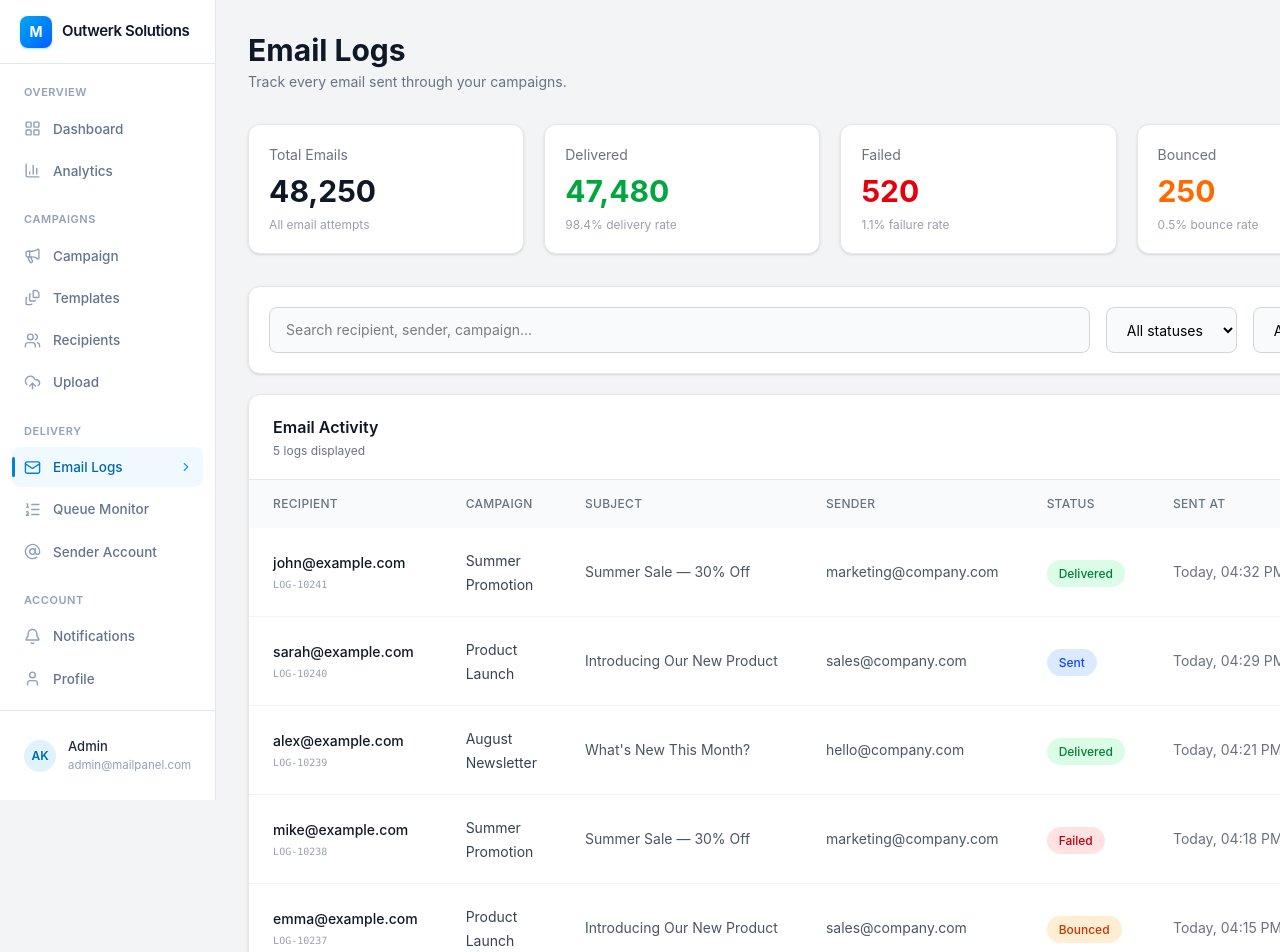
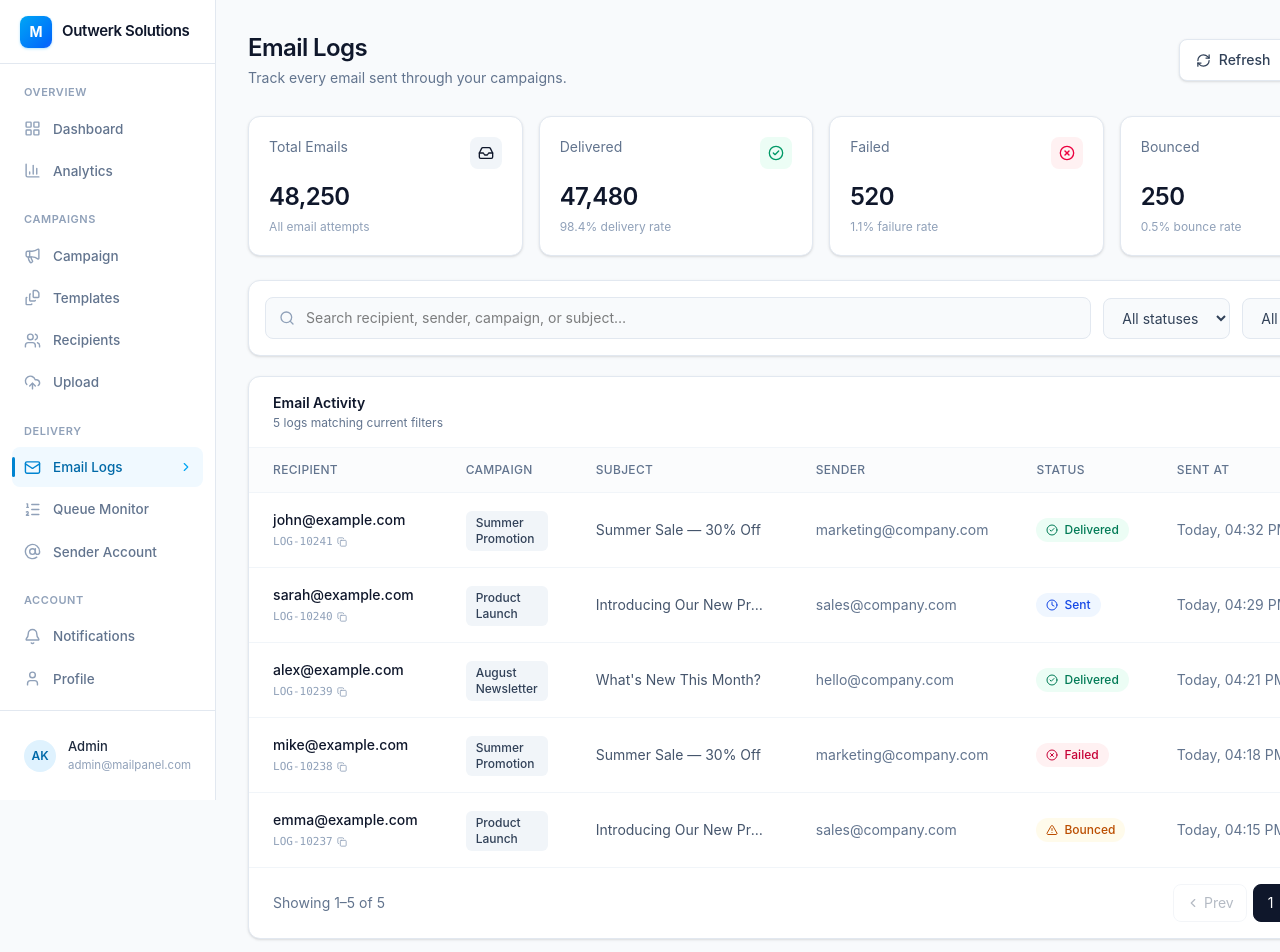
Before and after one commit to Muhibkhan12/email-automation, a React (Vite) app in the folder frontend/: page /emaillogs in a window 1280 px wide. Shown: the top 952 px of the page. Built offline with nearby package versions, Linux system fonts and the light colour scheme.

Commit message:
Emaillogs revamped

```diff
--- a/frontend/src/pages/EmailLogs.tsx
+++ b/frontend/src/pages/EmailLogs.tsx
@@ -1,5 +1,19 @@
-import { useState } from "react";
+import { useMemo, useState } from "react";
 import Sidebar from "./Sidebar";
+import {
+  Search,
+  Download,
+  RefreshCw,
+  ChevronLeft,
+  ChevronRight,
+  CheckCircle2,
+  XCircle,
+  Clock,
+  AlertTriangle,
+  Copy,
+  Inbox,
+  MoreHorizontal,
+} from "lucide-react";
 
 type EmailStatus = "Sent" | "Delivered" | "Failed" | "Bounced";
 
@@ -61,99 +75,131 @@ const emailLogs: EmailLog[] = [
   },
 ];
 
+const PAGE_SIZE = 5;
+
 const EmailLogs = () => {
   const [search, setSearch] = useState("");
   const [statusFilter, setStatusFilter] = useState("All");
+  const [dateFilter, setDateFilter] = useState("All time");
+  const [page, setPage] = useState(1);
+  const [copiedId, setCopiedId] = useState<string | null>(null);
 
-  const filteredLogs = emailLogs.filter((log) => {
+  const filteredLogs = useMemo(() => {
+    return emailLogs.filter((log) => {
+      const q = search.toLowerCase();
       const matchesSearch =
-      log.recipient.toLowerCase().includes(search.toLowerCase()) ||
-      log.sender.toLowerCase().includes(search.toLowerCase()) ||
-      log.campaign.toLowerCase().includes(search.toLowerCase()) ||
-      log.subject.toLowerCase().includes(search.toLowerCase());
+        log.recipient.toLowerCase().includes(q) ||
+        log.sender.toLowerCase().includes(q) ||
+        log.campaign.toLowerCase().includes(q) ||
+        log.subject.toLowerCase().includes(q);
 
-    const matchesStatus =
-      statusFilter === "All" || log.status === statusFilter;
+      const matchesStatus = statusFilter === "All" || log.status === statusFilter;
 
       return matchesSearch && matchesStatus;
     });
+  }, [search, statusFilter]);
+
+  const totalPages = Math.max(1, Math.ceil(filteredLogs.length / PAGE_SIZE));
+  const paginatedLogs = filteredLogs.slice((page - 1) * PAGE_SIZE, page * PAGE_SIZE);
+
+  const handleSearchChange = (value: string) => {
+    setSearch(value);
+    setPage(1);
+  };
+
+  const handleStatusChange = (value: string) => {
+    setStatusFilter(value);
+    setPage(1);
+  };
+
+  const handleCopy = (id: string) => {
+    navigator.clipboard?.writeText(id);
+    setCopiedId(id);
+    setTimeout(() => setCopiedId(null), 1200);
+  };
 
   return (
-    <div className="flex min-h-screen bg-gray-100">
+    <div className="flex min-h-screen bg-slate-50">
       <Sidebar />
 
-      <main className="flex-1 p-8">
-
+      <main className="flex-1 p-6 md:p-8">
         {/* Header */}
-        <div className="mb-8 flex flex-col gap-4 sm:flex-row sm:items-center sm:justify-between">
+        <div className="mb-7 flex flex-col gap-4 sm:flex-row sm:items-center sm:justify-between">
           <div>
-            <h1 className="text-3xl font-bold text-gray-900">
+            <h1 className="text-2xl font-semibold tracking-tight text-slate-900">
               Email Logs
             </h1>
-
-            <p className="mt-1 text-sm text-gray-500">
+            <p className="mt-1 text-sm text-slate-500">
               Track every email sent through your campaigns.
             </p>
           </div>
 
-          <button className="rounded-lg bg-black px-5 py-2.5 text-sm font-medium text-white transition hover:bg-gray-800">
-            Export Logs
+          <div className="flex items-center gap-2">
+            <button className="flex items-center gap-2 rounded-lg border border-slate-200 bg-white px-4 py-2.5 text-sm font-medium text-slate-700 shadow-sm transition hover:bg-slate-50">
+              <RefreshCw size={15} />
+              Refresh
             </button>
+            <button className="flex items-center gap-2 rounded-lg bg-slate-900 px-4 py-2.5 text-sm font-medium text-white shadow-sm transition hover:bg-slate-800">
+              <Download size={15} />
+              Export
+            </button>
+          </div>
         </div>
 
         {/* Statistics */}
-        <div className="mb-8 grid grid-cols-1 gap-5 md:grid-cols-2 lg:grid-cols-4">
-
+        <div className="mb-6 grid grid-cols-1 gap-4 sm:grid-cols-2 lg:grid-cols-4">
           <StatCard
             title="Total Emails"
             value="48,250"
             description="All email attempts"
+            icon={Inbox}
+            accent="text-slate-900 bg-slate-100"
           />
-
           <StatCard
             title="Delivered"
             value="47,480"
             description="98.4% delivery rate"
-            valueClass="text-green-600"
+            icon={CheckCircle2}
+            accent="text-emerald-600 bg-emerald-50"
           />
-
           <StatCard
             title="Failed"
             value="520"
             description="1.1% failure rate"
-            valueClass="text-red-600"
+            icon={XCircle}
+            accent="text-rose-600 bg-rose-50"
           />
-
           <StatCard
             title="Bounced"
             value="250"
             description="0.5% bounce rate"
-            valueClass="text-orange-500"
+            icon={AlertTriangle}
+            accent="text-amber-600 bg-amber-50"
           />
-
         </div>
 
         {/* Filters */}
-        <div className="mb-5 rounded-xl border border-gray-200 bg-white p-5 shadow-sm">
-
-          <div className="flex flex-col gap-4 lg:flex-row">
-
-            {/* Search */}
+        <div className="mb-5 rounded-xl border border-slate-200 bg-white p-4 shadow-sm">
+          <div className="flex flex-col gap-3 lg:flex-row lg:items-center">
             <div className="relative flex-1">
+              <Search
+                size={16}
+                className="pointer-events-none absolute left-3.5 top-1/2 -translate-y-1/2 text-slate-400"
+              />
               <input
                 type="text"
-                placeholder="Search recipient, sender, campaign..."
+                placeholder="Search recipient, sender, campaign, or subject…"
                 value={search}
-                onChange={(e) => setSearch(e.target.value)}
-                className="w-full rounded-lg border border-gray-300 bg-gray-50 px-4 py-3 text-sm outline-none transition focus:border-gray-500 focus:bg-white"
+                onChange={(e) => handleSearchChange(e.target.value)}
+                className="w-full rounded-lg border border-slate-200 bg-slate-50 py-2.5 pl-10 pr-4 text-sm outline-none transition focus:border-slate-400 focus:bg-white focus:ring-2 focus:ring-slate-100"
               />
             </div>
 
-            {/* Status */}
+            <div className="flex gap-3">
               <select
                 value={statusFilter}
-              onChange={(e) => setStatusFilter(e.target.value)}
-              className="rounded-lg border border-gray-300 bg-gray-50 px-4 py-3 text-sm outline-none"
+                onChange={(e) => handleStatusChange(e.target.value)}
+                className="rounded-lg border border-slate-200 bg-slate-50 px-3.5 py-2.5 text-sm text-slate-700 outline-none transition focus:border-slate-400"
               >
                 <option value="All">All statuses</option>
                 <option value="Sent">Sent</option>
@@ -162,185 +208,174 @@ const EmailLogs = () => {
                 <option value="Bounced">Bounced</option>
               </select>
 
-            {/* Date */}
-            <select className="rounded-lg border border-gray-300 bg-gray-50 px-4 py-3 text-sm outline-none">
+              <select
+                value={dateFilter}
+                onChange={(e) => setDateFilter(e.target.value)}
+                className="rounded-lg border border-slate-200 bg-slate-50 px-3.5 py-2.5 text-sm text-slate-700 outline-none transition focus:border-slate-400"
+              >
                 <option>All time</option>
                 <option>Today</option>
                 <option>Last 7 days</option>
                 <option>Last 30 days</option>
               </select>
-
             </div>
           </div>
 
+          {(search || statusFilter !== "All") && (
+            <div className="mt-3 flex items-center gap-2 text-xs text-slate-500">
+              <span>
+                {filteredLogs.length} result{filteredLogs.length !== 1 && "s"}
+              </span>
+              <button
+                onClick={() => {
+                  setSearch("");
+                  setStatusFilter("All");
+                  setPage(1);
+                }}
+                className="font-medium text-slate-600 underline underline-offset-2 hover:text-slate-900"
+              >
+                Clear filters
+              </button>
+            </div>
+          )}
+        </div>
+
         {/* Logs Table */}
-        <div className="overflow-hidden rounded-xl border border-gray-200 bg-white shadow-sm">
-
-          <div className="flex items-center justify-between border-b border-gray-200 px-6 py-5">
-
+        <div className="overflow-hidden rounded-xl border border-slate-200 bg-white shadow-sm">
+          <div className="flex items-center justify-between border-b border-slate-100 px-6 py-4">
             <div>
-              <h2 className="font-semibold text-gray-900">
-                Email Activity
-              </h2>
-
-              <p className="mt-1 text-xs text-gray-500">
-                {filteredLogs.length} logs displayed
+              <h2 className="text-sm font-semibold text-slate-900">Email Activity</h2>
+              <p className="mt-0.5 text-xs text-slate-500">
+                {filteredLogs.length} logs matching current filters
               </p>
             </div>
-
-            <button className="text-sm font-medium text-gray-600 hover:text-black">
-              Refresh
-            </button>
-
           </div>
 
           <div className="overflow-x-auto">
-
             <table className="w-full text-left">
-
-              <thead className="bg-gray-50">
-                <tr className="text-xs uppercase tracking-wide text-gray-500">
-
-                  <th className="px-6 py-4 font-medium">
-                    Recipient
-                  </th>
-
-                  <th className="px-6 py-4 font-medium">
-                    Campaign
-                  </th>
-
-                  <th className="px-6 py-4 font-medium">
-                    Subject
-                  </th>
-
-                  <th className="px-6 py-4 font-medium">
-                    Sender
-                  </th>
-
-                  <th className="px-6 py-4 font-medium">
-                    Status
-                  </th>
-
-                  <th className="px-6 py-4 font-medium">
-                    Sent At
-                  </th>
-
-                  <th className="px-6 py-4">
-                  </th>
-
+              <thead>
+                <tr className="border-b border-slate-100 bg-slate-50/60 text-xs uppercase tracking-wide text-slate-500">
+                  <th className="px-6 py-3.5 font-medium">Recipient</th>
+                  <th className="px-6 py-3.5 font-medium">Campaign</th>
+                  <th className="px-6 py-3.5 font-medium">Subject</th>
+                  <th className="px-6 py-3.5 font-medium">Sender</th>
+                  <th className="px-6 py-3.5 font-medium">Status</th>
+                  <th className="px-6 py-3.5 font-medium">Sent At</th>
+                  <th className="px-6 py-3.5" />
                 </tr>
               </thead>
 
-              <tbody className="divide-y divide-gray-100">
-
-                {filteredLogs.map((log) => (
-                  <tr
-                    key={log.id}
-                    className="transition hover:bg-gray-50"
+              <tbody className="divide-y divide-slate-100">
+                {paginatedLogs.map((log) => (
+                  <tr key={log.id} className="group transition hover:bg-slate-50/80">
+                    <td className="px-6 py-4">
+                      <p className="text-sm font-medium text-slate-900">{log.recipient}</p>
+                      <button
+                        onClick={() => handleCopy(log.id)}
+                        className="mt-1 flex items-center gap-1 font-mono text-[11px] text-slate-400 hover:text-slate-700"
                       >
-
-                    <td className="px-6 py-5">
-                      <div>
-                        <p className="text-sm font-medium text-gray-900">
-                          {log.recipient}
-                        </p>
-
-                        <p className="mt-1 font-mono text-[10px] text-gray-400">
                         {log.id}
-                        </p>
-                      </div>
+                        <Copy size={10} />
+                        {copiedId === log.id && (
+                          <span className="ml-1 text-emerald-600">Copied</span>
+                        )}
+                      </button>
                     </td>
 
-                    <td className="px-6 py-5">
-                      <span className="text-sm text-gray-700">
+                    <td className="px-6 py-4">
+                      <span className="inline-flex rounded-md bg-slate-100 px-2.5 py-1 text-xs font-medium text-slate-700">
                         {log.campaign}
                       </span>
                     </td>
 
-                    <td className="max-w-xs px-6 py-5">
-                      <p className="truncate text-sm text-gray-600">
-                        {log.subject}
-                      </p>
+                    <td className="max-w-[220px] px-6 py-4">
+                      <p className="truncate text-sm text-slate-600">{log.subject}</p>
                     </td>
 
-                    <td className="px-6 py-5">
-                      <p className="text-sm text-gray-600">
-                        {log.sender}
-                      </p>
+                    <td className="px-6 py-4">
+                      <p className="text-sm text-slate-500">{log.sender}</p>
                     </td>
 
-                    <td className="px-6 py-5">
+                    <td className="px-6 py-4">
                       <StatusBadge status={log.status} />
                     </td>
 
-                    <td className="whitespace-nowrap px-6 py-5 text-sm text-gray-500">
+                    <td className="whitespace-nowrap px-6 py-4 text-sm text-slate-500">
                       {log.sentAt}
                     </td>
 
-                    <td className="px-6 py-5">
-                      <button className="rounded-lg border border-gray-200 px-3 py-1.5 text-xs font-medium text-gray-600 hover:bg-gray-100">
-                        View
+                    <td className="px-6 py-4 text-right">
+                      <button className="rounded-lg p-2 text-slate-400 opacity-0 transition group-hover:opacity-100 hover:bg-slate-100 hover:text-slate-700">
+                        <MoreHorizontal size={16} />
                       </button>
                     </td>
-
                   </tr>
                 ))}
-
               </tbody>
-
             </table>
-
           </div>
 
           {/* Empty State */}
           {filteredLogs.length === 0 && (
-            <div className="px-6 py-16 text-center">
-              <h3 className="font-medium text-gray-900">
-                No emails found
-              </h3>
-
-              <p className="mt-1 text-sm text-gray-500">
-                Try changing your search or filters.
+            <div className="flex flex-col items-center px-6 py-16 text-center">
+              <div className="mb-3 flex h-11 w-11 items-center justify-center rounded-full bg-slate-100">
+                <Inbox size={18} className="text-slate-400" />
+              </div>
+              <h3 className="text-sm font-medium text-slate-900">No emails found</h3>
+              <p className="mt-1 text-sm text-slate-500">
+                Try adjusting your search or filters.
               </p>
             </div>
           )}
 
           {/* Pagination */}
-          <div className="flex items-center justify-between border-t border-gray-100 px-6 py-4">
-
-            <p className="text-sm text-gray-500">
-              Showing 1–5 of 48,250
+          {filteredLogs.length > 0 && (
+            <div className="flex flex-col gap-3 border-t border-slate-100 px-6 py-4 sm:flex-row sm:items-center sm:justify-between">
+              <p className="text-sm text-slate-500">
+                Showing {(page - 1) * PAGE_SIZE + 1}–
+                {Math.min(page * PAGE_SIZE, filteredLogs.length)} of {filteredLogs.length}
               </p>
 
-            <div className="flex gap-2">
-
-              <button className="rounded-lg border border-gray-200 px-3 py-2 text-sm text-gray-400">
-                Previous
+              <div className="flex items-center gap-1.5">
+                <button
+                  onClick={() => setPage((p) => Math.max(1, p - 1))}
+                  disabled={page === 1}
+                  className="flex items-center gap-1 rounded-lg border border-slate-200 px-3 py-2 text-sm text-slate-600 transition hover:bg-slate-50 disabled:cursor-not-allowed disabled:opacity-40"
+                >
+                  <ChevronLeft size={14} />
+                  Prev
                 </button>
 
-              <button className="rounded-lg border border-gray-200 bg-gray-900 px-3 py-2 text-sm text-white">
-                1
+                {Array.from({ length: totalPages }, (_, i) => i + 1).map((p) => (
+                  <button
+                    key={p}
+                    onClick={() => setPage(p)}
+                    className={`rounded-lg border px-3.5 py-2 text-sm transition ${
+                      p === page
+                        ? "border-slate-900 bg-slate-900 text-white"
+                        : "border-slate-200 text-slate-600 hover:bg-slate-50"
+                    }`}
+                  >
+                    {p}
                   </button>
+                ))}
 
-              <button className="rounded-lg border border-gray-200 px-3 py-2 text-sm text-gray-600 hover:bg-gray-50">
-                2
+                <button
+                  onClick={() => setPage((p) => Math.min(totalPages, p + 1))}
+                  disabled={page === totalPages}
+                  className="flex items-center gap-1 rounded-lg border border-slate-200 px-3 py-2 text-sm text-slate-600 transition hover:bg-slate-50 disabled:cursor-not-allowed disabled:opacity-40"
+                >
+                  Next
+                  <ChevronRight size={14} />
                 </button>
-
-              <button className="rounded-lg border border-gray-200 px-3 py-2 text-sm text-gray-600 hover:bg-gray-50">
-                Next
-              </button>
-
               </div>
-
             </div>
-
+          )}
         </div>
-
       </main>
     </div>
   );
 };
-
 
 /* ========================= */
 /* Stat Card */
@@ -350,51 +385,47 @@ interface StatCardProps {
   title: string;
   value: string;
   description: string;
-  valueClass?: string;
+  icon: React.ComponentType<{ size?: number; className?: string }>;
+  accent: string;
 }
 
-const StatCard = ({
-  title,
-  value,
-  description,
-  valueClass = "text-gray-900",
-}: StatCardProps) => {
+const StatCard = ({ title, value, description, icon: Icon, accent }: StatCardProps) => {
   return (
-    <div className="rounded-xl border border-gray-200 bg-white p-5 shadow-sm">
-
-      <p className="text-sm text-gray-500">
-        {title}
-      </p>
-
-      <h2 className={`mt-2 text-3xl font-bold ${valueClass}`}>
-        {value}
-      </h2>
-
-      <p className="mt-2 text-xs text-gray-400">
-        {description}
-      </p>
-
+    <div className="rounded-xl border border-slate-200 bg-white p-5 shadow-sm transition hover:shadow-md">
+      <div className="flex items-start justify-between">
+        <p className="text-sm text-slate-500">{title}</p>
+        <span className={`flex h-8 w-8 items-center justify-center rounded-lg ${accent}`}>
+          <Icon size={16} />
+        </span>
+      </div>
+      <h2 className="mt-3 text-2xl font-semibold tracking-tight text-slate-900">{value}</h2>
+      <p className="mt-1.5 text-xs text-slate-400">{description}</p>
     </div>
   );
 };
-
 
 /* ========================= */
 /* Status Badge */
 /* ========================= */
 
+const statusConfig: Record<
+  EmailStatus,
+  { className: string; icon: React.ComponentType<{ size?: number; className?: string }> }
+> = {
+  Sent: { className: "bg-blue-50 text-blue-700", icon: Clock },
+  Delivered: { className: "bg-emerald-50 text-emerald-700", icon: CheckCircle2 },
+  Failed: { className: "bg-rose-50 text-rose-700", icon: XCircle },
+  Bounced: { className: "bg-amber-50 text-amber-700", icon: AlertTriangle },
+};
+
 const StatusBadge = ({ status }: { status: EmailStatus }) => {
-  const styles: Record<EmailStatus, string> = {
-    Sent: "bg-blue-100 text-blue-700",
-    Delivered: "bg-green-100 text-green-700",
-    Failed: "bg-red-100 text-red-700",
-    Bounced: "bg-orange-100 text-orange-700",
-  };
+  const { className, icon: Icon } = statusConfig[status];
 
   return (
     <span
-      className={`rounded-full px-3 py-1.5 text-xs font-medium ${styles[status]}`}
+      className={`inline-flex items-center gap-1.5 rounded-full px-2.5 py-1 text-xs font-medium ${className}`}
     >
+      <Icon size={12} />
       {status}
     </span>
   );
```
Lines whose indentation alone changed are shown as unchanged.
